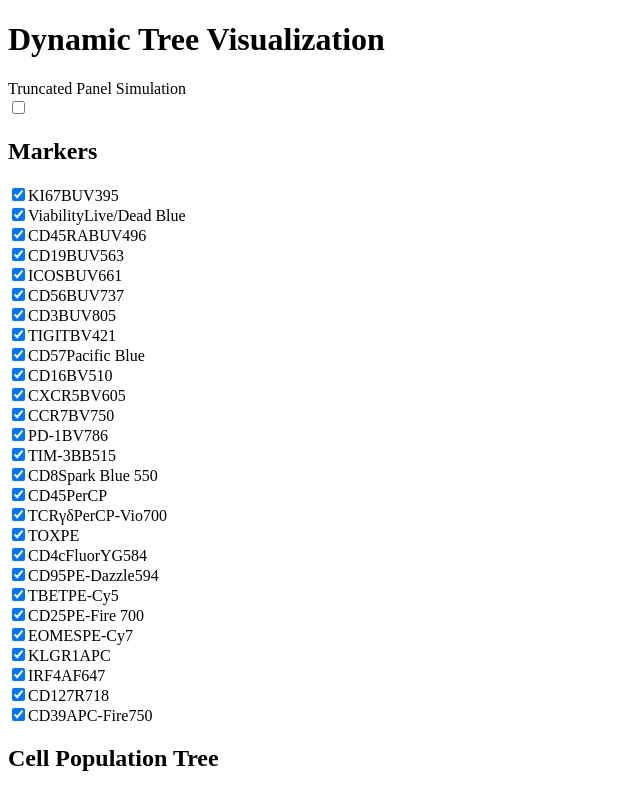
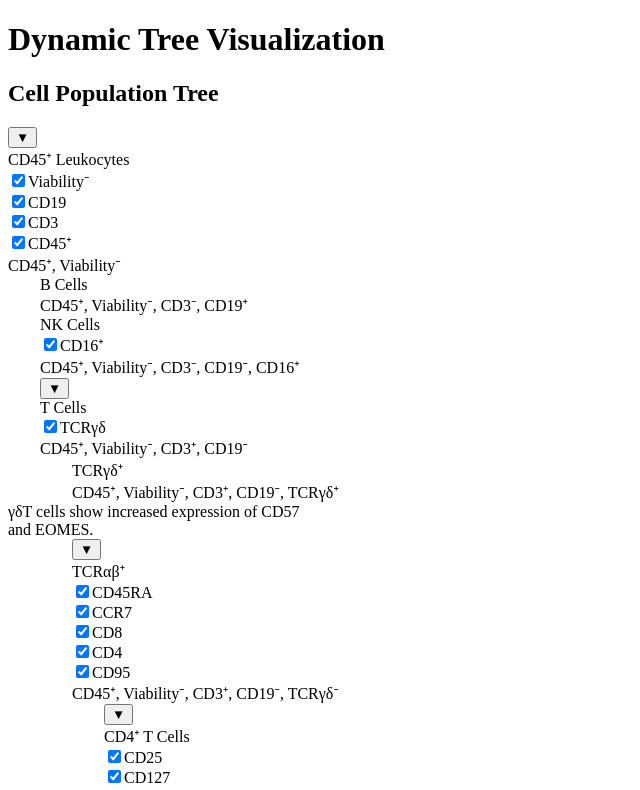
Before and after one commit to hereisramji/DynamicTree, a React (Create React App) app: page / in a window 1280 px wide. Shown: the top 790 px of the page, without its empty margins (0-640 px from the left). Built offline with nearby package versions, Linux system fonts and the light colour scheme; the HTML template or start-up script is replaced by a standard one.

Commit message:
Added more logic

```diff
--- a/src/components/DynamicTree.tsx
+++ b/src/components/DynamicTree.tsx
@@ -1,40 +1,29 @@
 import React, { useState, useCallback, useEffect } from 'react';
-import { MarkerSelector } from './MarkerSelector';
 import { TreeNode } from './TreeNode';
 import { markers } from '../data/markers';
 import { buildCellTree } from '../data/cellPopulations';
 import { updateNodeSatisfaction, toggleNodeExpansion } from '../utils/treeLogic';
 import { TreeNode as TreeNodeType } from '../types/types';
-import { TruncatedInfoPanel } from './TruncatedInfoPanel';
 
-// Define the IDs for the truncated panel
-const truncatedPanelMarkerIds = new Set([7, 19, 15, 16, 12, 17, 4, 2]);
-const allMarkerIds = new Set(markers.map(m => m.id)); // Helper set for restoring
+const allMarkerIds = new Set(markers.map(m => m.id));
 
 export const DynamicTree: React.FC = () => {
   const initialTreeData = buildCellTree();
-  // Log the initial tree structure to the console for debugging
   console.log('Initial Tree Built:', JSON.stringify(initialTreeData, null, 2));
   const [treeNodes, setTreeNodes] = useState<TreeNodeType[]>(initialTreeData);
   const [selectedMarkers, setSelectedMarkers] = useState<Set<number>>(
-    allMarkerIds // Start with all selected
+    allMarkerIds
   );
-  const [isSimulatingTruncated, setIsSimulatingTruncated] = useState<boolean>(false);
-  // Store previous selections before simulation
-  const [preSimulationSelections, setPreSimulationSelections] = useState<Set<number> | null>(null);
 
-  // Effect to update tree satisfaction state whenever selectedMarkers changes
   useEffect(() => {
     console.log('Selected markers changed, updating tree satisfaction:', selectedMarkers);
-    // Use functional update and the new satisfaction logic
     setTreeNodes(currentTree =>
       currentTree.map(node => updateNodeSatisfaction(node, selectedMarkers))
     );
-  }, [selectedMarkers]); // Rerun satisfaction logic when selectedMarkers changes
+  }, [selectedMarkers]);
 
   const handleMarkerToggle = useCallback(
     (markerId: number) => {
-      if (isSimulatingTruncated) return;
       setSelectedMarkers((currentSelected) => {
         const newSelectedMarkers = new Set(currentSelected);
         if (newSelectedMarkers.has(markerId)) {
@@ -45,24 +34,8 @@ export const DynamicTree: React.FC = () => {
         return newSelectedMarkers;
       });
     },
-    [isSimulatingTruncated]
+    []
   );
-
-  const handleSimulationToggle = useCallback(() => {
-    setIsSimulatingTruncated(prev => {
-      const nextState = !prev;
-      if (nextState) {
-        // Entering simulation: store current state and apply truncated set
-        setPreSimulationSelections(selectedMarkers);
-        setSelectedMarkers(truncatedPanelMarkerIds);
-      } else {
-        // Exiting simulation: restore previous state (or all if none stored)
-        setSelectedMarkers(preSimulationSelections || allMarkerIds);
-        setPreSimulationSelections(null);
-      }
-      return nextState;
-    });
-  }, [selectedMarkers, preSimulationSelections]);
 
   const handleNodeToggle = useCallback(
     (nodeId: string) => {
@@ -78,42 +51,11 @@ export const DynamicTree: React.FC = () => {
   console.log('Rendering DynamicTree with selectedMarkers:', selectedMarkers);
 
   return (
-    <div className="flex flex-col md:flex-row gap-4 p-4">
-      <div className="w-full md:w-1/3 space-y-4">
-        {/* Simulation Toggle - Updated onChange */}
-        <div className="p-4 bg-white rounded-lg shadow-md flex items-center justify-between">
-          <span className="text-lg font-semibold">Truncated Panel Simulation</span>
-          <label htmlFor="simulateToggle" className="flex items-center cursor-pointer">
-            <div className="relative">
-              <input
-                type="checkbox"
-                id="simulateToggle"
-                className="sr-only"
-                checked={isSimulatingTruncated}
-                onChange={handleSimulationToggle} // Use new handler
-              />
-              <div className="block bg-gray-600 w-14 h-8 rounded-full"></div>
-              <div className={`dot absolute left-1 top-1 bg-white w-6 h-6 rounded-full transition transform ${isSimulatingTruncated ? 'translate-x-6 bg-primary-600' : ''}`}></div>
-            </div>
-          </label>
-        </div>
-
-        {/* Pass only necessary props */}
-        <MarkerSelector
-          markers={markers}
-          selectedMarkers={selectedMarkers} // This now changes during simulation
-          onMarkerToggle={handleMarkerToggle}
-          // isSimulatingTruncated prop removed
-          // truncatedPanelMarkerIds prop removed
-        />
-      </div>
-      <div className="w-full md:w-2/3 bg-white rounded-lg shadow-md p-4">
+    <div className="flex p-4">
+      <div className="w-full bg-white rounded-lg shadow-md p-4">
         <h2 className="text-xl font-semibold mb-4">Cell Population Tree</h2>
 
-        {/* Keep the info panel for context */}
-        {isSimulatingTruncated && <TruncatedInfoPanel onClose={handleSimulationToggle} />}
-
-        <div className={`space-y-1 ${isSimulatingTruncated ? 'mt-4' : ''}`}>
+        <div className="space-y-1">
           {treeNodes.map((node) => (
                <TreeNode
                  key={node.id}
```
